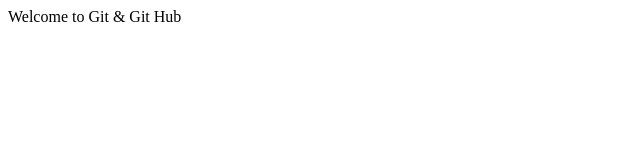
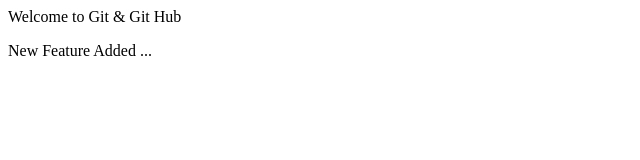
Before and after one commit to NikhilGovekar/FinalRepo, a plain HTML site: page Index.html in a window 1280 px wide. Shown: the whole page, without its empty margins (0-640 px from the left). Drawn offline with Linux system fonts and the light colour scheme.

Commit message:
New Feature Added

```diff
--- a/Index.html
+++ b/Index.html
@@ -1 +1,2 @@
 <p>Welcome to Git & Git Hub</p>
+<p>New Feature Added ... </p>
```
